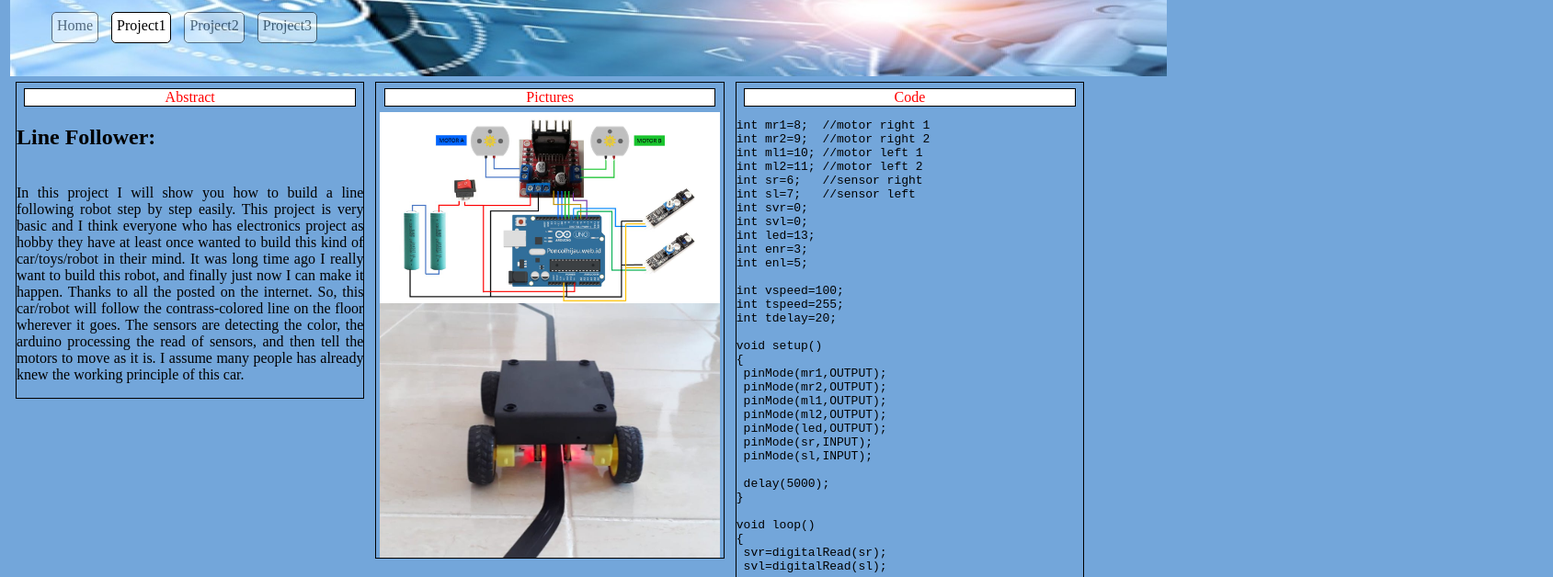
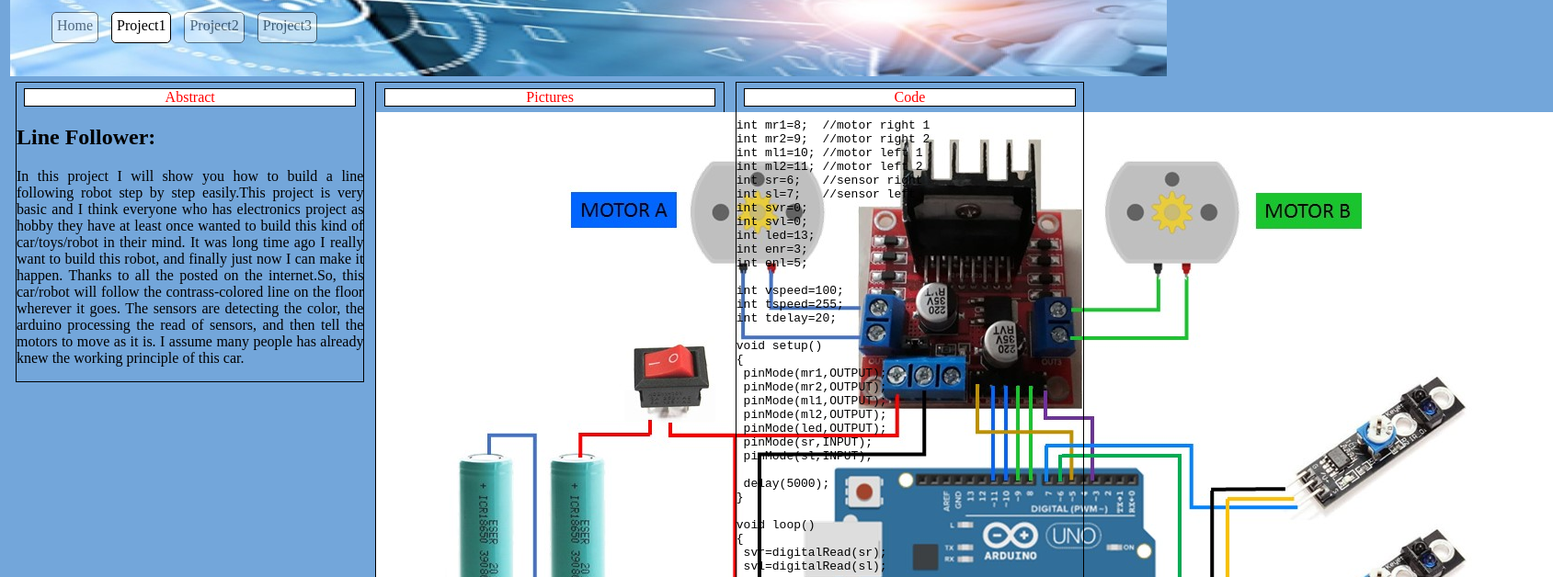
Before and after one commit to AnuragM8/web, a plain HTML site: page first.html in a window 1280 px wide. Shown: the part 72-700 px from the top of the page at 92% size, 1689 px wide, since content can reach past the window. Drawn offline with Linux system fonts and the light colour scheme.

Commit message:
Update first.html

```diff
--- a/first.html
+++ b/first.html
@@ -1,4 +1,3 @@
-
 <!DOCTYPE html>
 <html lang="en">
 <head>
@@ -12,7 +11,7 @@
 		<nav>
 			<ul>
 			<li>
-			<a href="home.html">Home</a>
+			<a href="index.html">Home</a>
 			</li>
 			<li>
 			<a href="first.html" class = "active">Project1</a>
@@ -45,19 +44,13 @@
 		<div class="Abstract">
 		<a name="a1"></a>
 		<p class="talakai">Abstract</p>
-		<p><h2>Line  Follower:</h2><br>
-		In this project I will show you how to build a line following robot step by step easily.
-
-This project is very basic and I think everyone who has electronics project as hobby they have at least once wanted to build this kind of car/toys/robot in their mind. It was long time ago I really want to build this robot, and finally just now I can make it happen. Thanks to all the posted on the internet.
-
-So, this car/robot will follow the contrass-colored line on the floor wherever it goes. The sensors are detecting the color, the arduino processing the read of sensors, and then tell the motors to move as it is. I assume many people has already knew the working principle of this car.
-		</p>
+		<h2>Line  Follower:</h2><p>In this project I will show you how to build a line following robot step by step easily.This project is very basic and I think everyone who has electronics project as hobby they have at least once wanted to build this kind of car/toys/robot in their mind. It was long time ago I really want to build this robot, and finally just now I can make it happen. Thanks to all the posted on the internet.So, this car/robot will follow the contrass-colored line on the floor wherever it goes. The sensors are detecting the color, the arduino processing the read of sensors, and then tell the motors to move as it is. I assume many people has already knew the working principle of this car.</p>
 		</div>
 		<div class="Pics">
 		<a name="b2"></a>
 		<p class="talakai">Pictures</p>
-		<img src="p1b.jpg" alt="circuit" width=98%>
-		<img src="p1a.jfif" alt="connection" width=98%>
+		<img src="p1b.jpg" alt="circuit">
+		<img src="p1a.jfif" alt="connection">
 		</div>
 		<div class="Code">
 		<a name="c3"></a>
```
